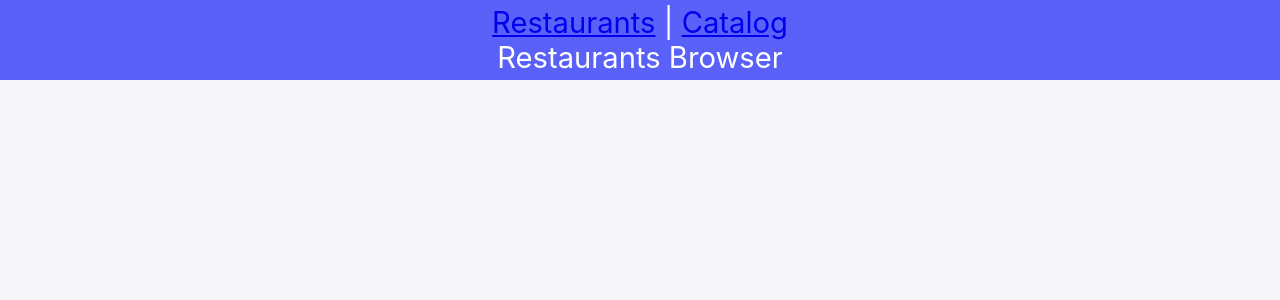
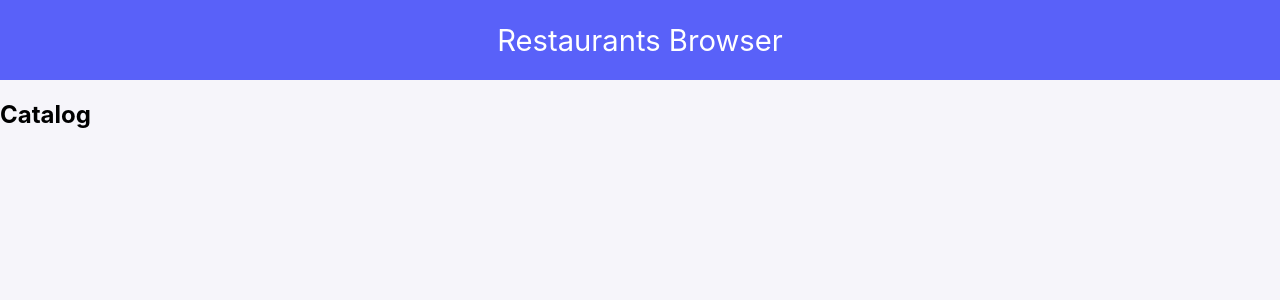
Before and after one commit to sejoDjoseon/restaurant-browser, a React (Create React App) app in the folder frontend/: page /restaurants/1 in a window 1280 px wide. Shown: the top 300 px of the page. Built offline with nearby package versions, Linux system fonts and the light colour scheme.

Commit message:
styling restaurant field and navigate catalog

```diff
--- a/frontend/src/App.tsx
+++ b/frontend/src/App.tsx
@@ -3,7 +3,7 @@ import React, { useRef } from 'react'
 import AppContext, { AppContextI } from 'AppContext'
 import Header from 'components/Header/Header'
 import AppRouter from 'components/Router/AppRouter'
-import { BrowserRouter, Link } from 'react-router-dom'
+import { BrowserRouter } from 'react-router-dom'
 import { RestaurantHttpClient } from 'services/RestaurantHttpClient'
 import RestaurantsStore from 'stores/Restaurants/RestaurantsStore'
 import './App.css'
@@ -16,12 +16,7 @@ function App() {
   return (
     <BrowserRouter>
       <div className="App">
-        <Header>
-          <div>
-            <Link to="/">Restaurants</Link> | <Link to="/catalog">Catalog</Link>
-          </div>
-          Restaurants Browser
-        </Header>
+        <Header>Restaurants Browser</Header>
         <AppContext.Provider value={appContext.current}>
           <div className="container">
             <AppRouter />
--- a/frontend/src/components/Cell/Cell.tsx
+++ b/frontend/src/components/Cell/Cell.tsx
@@ -1,4 +1,5 @@
 import styled from 'styled-components'
+import colors from 'theme/colors'
 
 export default styled.div`
   background-color: white;
@@ -7,4 +8,9 @@ export default styled.div`
   border-radius: 15px;
   display: flex;
   box-shadow: 1px 1px 1px #48529944;
+  overflow: hidden;
+  &:hover {
+    background-color: ${colors.adminBlue}20;
+    cursor: pointer;
+  }
 `
--- a/frontend/src/components/Router/AppRouter.tsx
+++ b/frontend/src/components/Router/AppRouter.tsx
@@ -9,7 +9,7 @@ export default () => {
     <Routes>
       <Route path="/" element={<Restaurants />} />
 
-      <Route path="/catalog" element={<Catalog />} />
+      <Route path="/restaurants/:id" element={<Catalog />} />
     </Routes>
   )
 }
--- /dev/null
+++ b/frontend/src/view/Restaurants/components/FieldContent/FieldContent.tsx
@@ -0,0 +1,8 @@
+import styled from 'styled-components'
+
+export default styled.div`
+  width: 100%;
+  display: flex;
+  justify-content: center;
+  align-items: center;
+`
--- a/frontend/src/view/Restaurants/components/RestaurantField/RestaurantField.tsx
+++ b/frontend/src/view/Restaurants/components/RestaurantField/RestaurantField.tsx
@@ -1,4 +1,7 @@
 import { Restaurant } from 'models/Restaurants'
+
+import FieldContent from '../FieldContent/FieldContent'
+import RestaurantImg from '../RestaurantImg/RestaurantImg'
 
 interface RestaurantFieldProps {
   restaurant: Restaurant
@@ -6,6 +9,9 @@ interface RestaurantFieldProps {
 
 export default ({ restaurant }: RestaurantFieldProps) => (
   <>
-    <img src={`https://${restaurant.image}`} alt="restaurant-pic"></img>
+    <RestaurantImg src={`https://${restaurant.image}`} alt="restaurant-pic" />
+    <FieldContent>
+      <h3>{restaurant.name}</h3>
+    </FieldContent>
   </>
 )
--- /dev/null
+++ b/frontend/src/view/Restaurants/components/RestaurantImg/RestaurantImg.tsx
@@ -0,0 +1,5 @@
+import styled from 'styled-components'
+
+export default styled.img`
+  width: 150px;
+`
--- a/frontend/src/view/Restaurants/components/RestaurantList/RestaurantList.tsx
+++ b/frontend/src/view/Restaurants/components/RestaurantList/RestaurantList.tsx
@@ -2,6 +2,7 @@ import React from 'react'
 
 import Cell from 'components/Cell/Cell'
 import { Restaurant } from 'models/Restaurants'
+import { redirect, useNavigate } from 'react-router-dom'
 
 import RestaurantField from '../RestaurantField/RestaurantField'
 
@@ -9,12 +10,19 @@ interface RestaurantListProps {
   restaurants: Restaurant[]
 }
 
-export default ({ restaurants }: RestaurantListProps) => (
+export default ({ restaurants }: RestaurantListProps) => {
+  const navigate = useNavigate()
+  return (
     <>
       {restaurants.map((r) => (
-      <Cell key={r.id} style={{ marginBottom: 20 }}>
+        <Cell
+          key={r.id}
+          style={{ marginBottom: 20 }}
+          onClick={() => navigate(`restaurants/${r.id}`)}
+        >
           <RestaurantField restaurant={r} />
         </Cell>
       ))}
     </>
   )
+}
```
Lines whose indentation alone changed are shown as unchanged.
